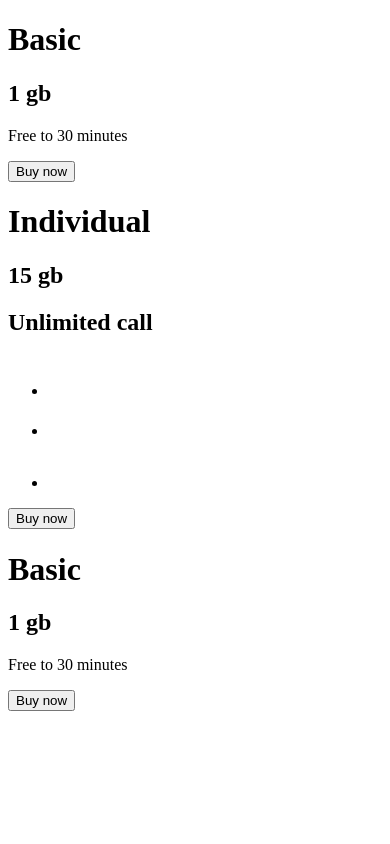
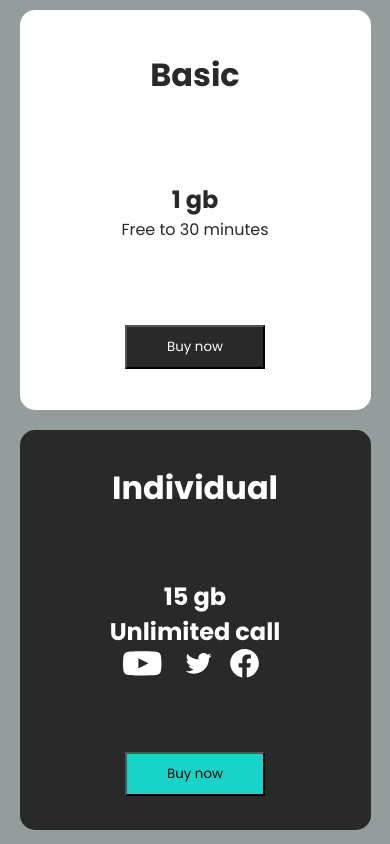
Before and after one commit to PolandPanda/offert-card, a plain HTML site: page index.html in a window 390 px wide. Shown: the top 844 px of the page. Drawn offline with Linux system fonts and the light colour scheme.

Commit message:
add mobile style

```diff
--- a/index.html
+++ b/index.html
@@ -5,6 +5,7 @@
     <meta charset="UTF-8">
     <meta http-equiv="X-UA-Compatible" content="IE=edge">
     <meta name="viewport" content="width=device-width, initial-scale=1.0">
+    <link rel="stylesheet" href="./scss/style.css">
     <title>Price - offer</title>
 </head>
 
@@ -22,7 +23,7 @@
                     Free to 30 minutes
                 </p>
             </section>
-            <button class="btn--dark">
+            <button class="btn dark">
                 Buy now
             </button>
         </div>
@@ -57,7 +58,7 @@
                     </li>
                 </ul>
             </section>
-            <button class="btn--individual">
+            <button class="btn individual">
                 Buy now
             </button>
         </div>
@@ -75,7 +76,7 @@
                     Free to 30 minutes
                 </p>
             </section>
-            <button class="btn--dark">
+            <button class="btn dark">
                 Buy now
             </button>
         </div>
--- a/scss/base/_variables.scss
+++ b/scss/base/_variables.scss
@@ -9,14 +9,14 @@ $p-font-size-medium: 18px;
 $p-font-size-large: 22px;
 
 $h1-font-sizes: (
-  null  : 28px
+  null  : 28px,
   480px : 31px,
   640px : 33px,
   1024px: 36px
 );
 
 $p-font-sizes: (
-  null  :15px
+  null  :15px,
   480px : 16px,
   640px : 18px,
   1024px: 19px
--- /dev/null
+++ b/scss/components/_offer-box.scss
@@ -0,0 +1,35 @@
+.offer {
+    &__box {
+        width:90%;
+        border-radius: 15px;
+        min-height: 400px;
+        margin: 10px auto;
+        display: flex;
+        flex-direction: column;
+        justify-content: space-around;
+        align-items: center;
+        text-align: center;
+    }
+}
+
+.light {
+    background-color: $light;
+    color:$dark;
+}
+
+.dark {
+    background-color: $dark;
+    color: $light;
+}
+
+.social {
+    display: flex;
+    align-items: center;
+    &__icons {
+        a {
+            img {
+                width: 60%;
+            }
+        }
+    }
+}
--- /dev/null
+++ b/scss/layout/_container.scss
@@ -0,0 +1,21 @@
+body {
+    background-color: $backgroud-color-main;
+    font-family: $font;
+}
+
+.offer {
+    display: flex;
+    flex-direction: column;
+    justify-content: center;
+    align-items: center;
+    min-height: 100vh;
+}
+
+.btn {
+    font-family: $font;
+    padding: 10px 40px;
+}
+
+.individual {
+    background-color: $btn;
+}
--- a/scss/style.scss
+++ b/scss/style.scss
@@ -1 +1,4 @@
 @import './base/reset';
+@import './base/variables';
+@import './layout/container';
+@import './components/offer-box'
```
Also changed, not shown: scss/style.css, 1 other file.
